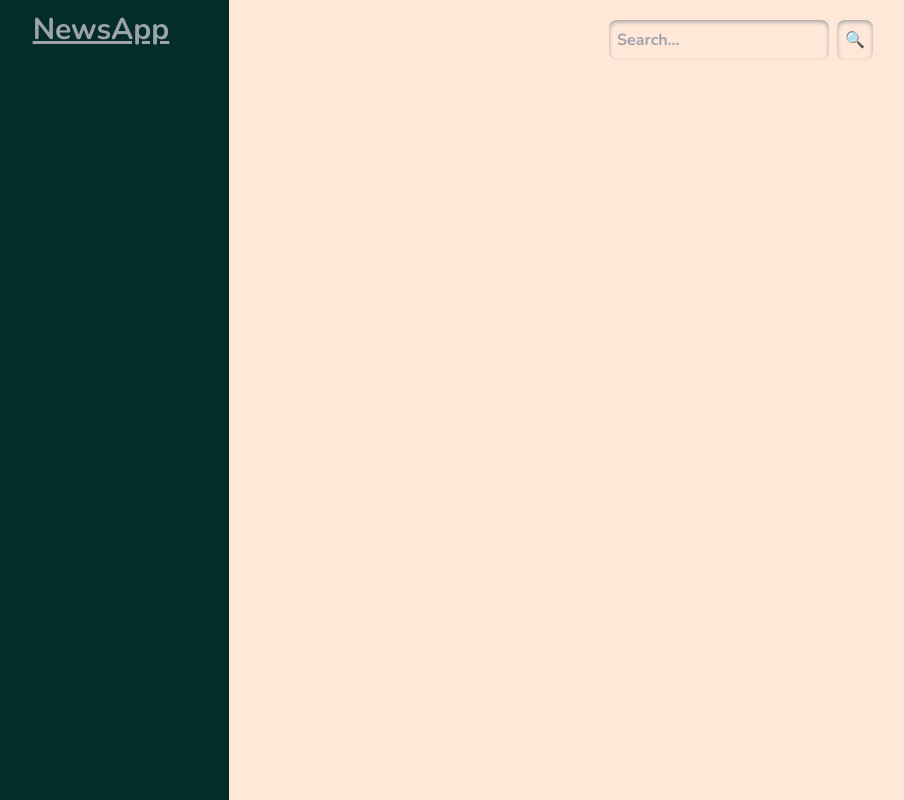
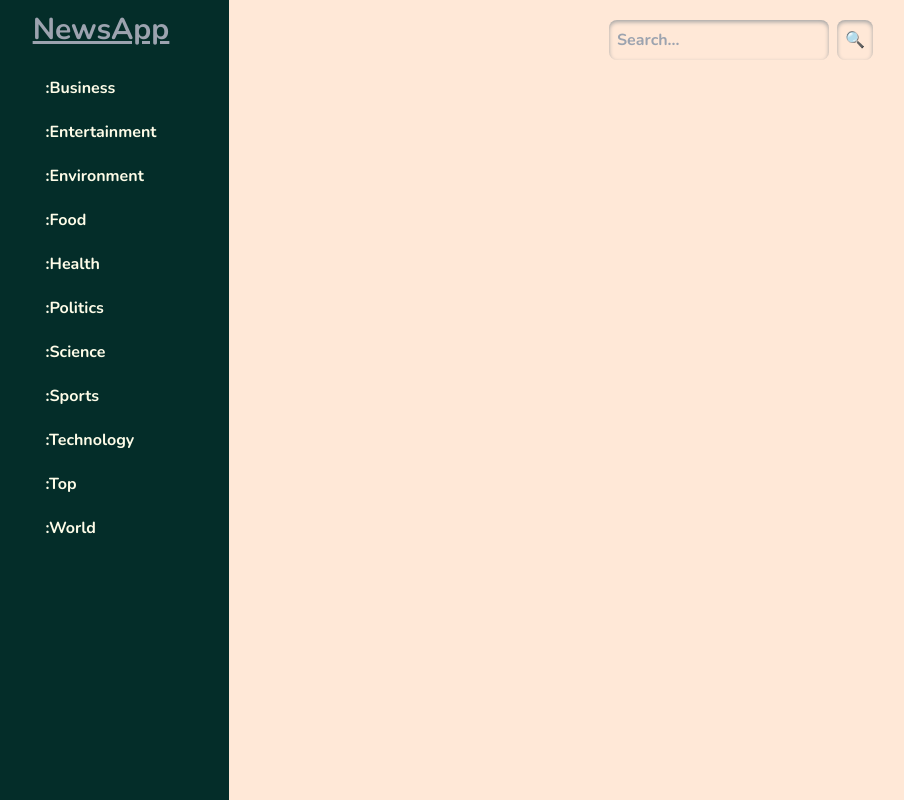
Before and after one commit to Rohit22-dev/NewsApp-web, a React (Vite) app: page / in a window 1280 px wide. Shown: the whole page, without its empty margins (27-931 px from the left). Built offline with nearby package versions, Linux system fonts and the light colour scheme.

Commit message:
add sidebar

```diff
--- a/src/components/Sidebar.jsx
+++ b/src/components/Sidebar.jsx
@@ -1,9 +1,29 @@
 import React from 'react'
+
+
 
 const Sidebar = () => {
   return (
     <div className='hidden md:flex flex-col flex-[0.25] bg-[#042D29] text-gray-400 items-center py-3 '>
       <p className='font-bold text-3xl underline '>NewsApp</p>
+
+      <div className=' m-5  border-spacing-1 p-2 flex flex-col gap-5 md:font-extrabold text-yellow-50 '>
+            {['Business','Entertainment','Environment','Food','Health','Politics','Science','Sports','Technology','Top','World'].map((item)=> (
+              <a className='hover:underline transition ease-in-out delay-150  hover:-translate-y-1 hover:scale-110  duration-250' href=''>:{item}</a>
+            ))}
+        {/* <a href=''>Business</a>
+        <a href=''>Entertainment</a>
+        <a href=''>Environment</a>
+        <a href=''>Food</a>
+        <a href=''>Health</a>
+        <a href=''>Politics</a>
+        <a href=''>Science</a>
+        <a href=''>Sports</a>
+        <a href=''>Technology</a>
+        <a href=''>Top</a>
+        <a href=''>World</a> */}
+      </div>
+
     </div>
   )
 }
```
